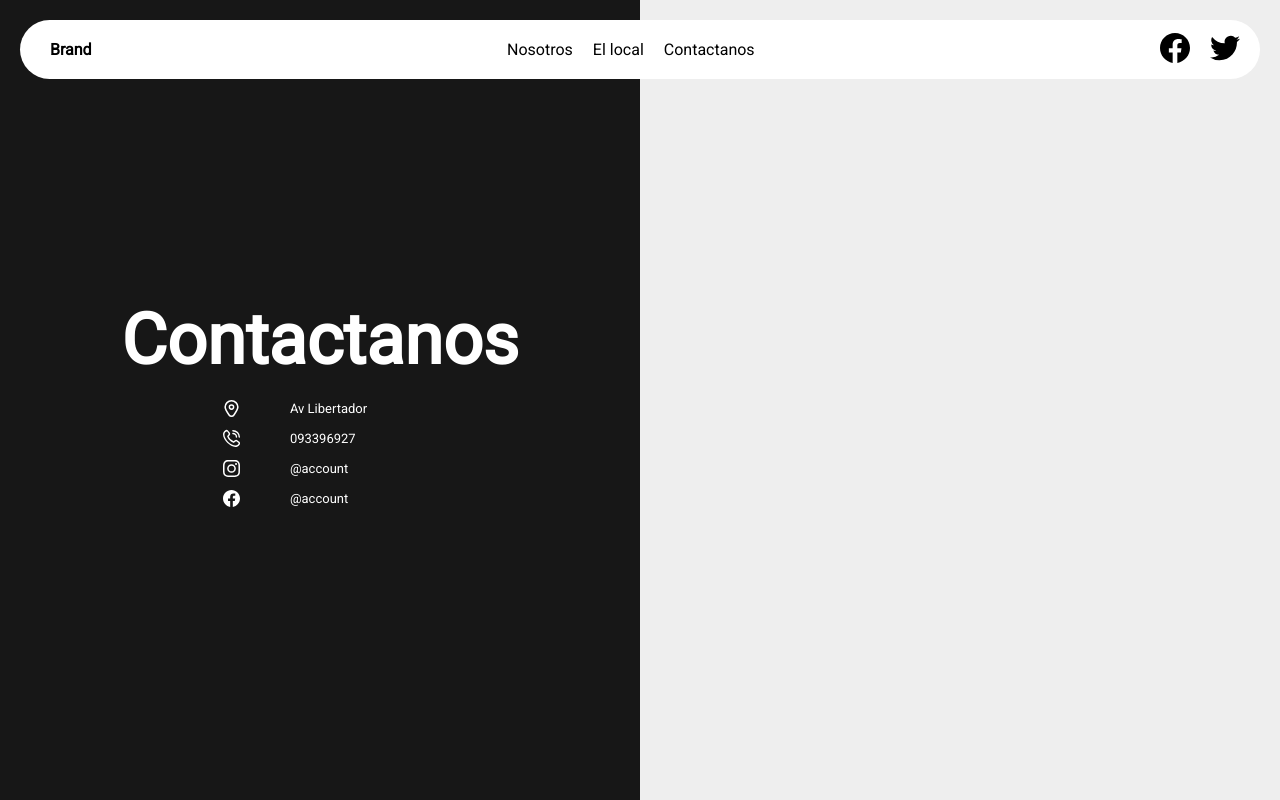
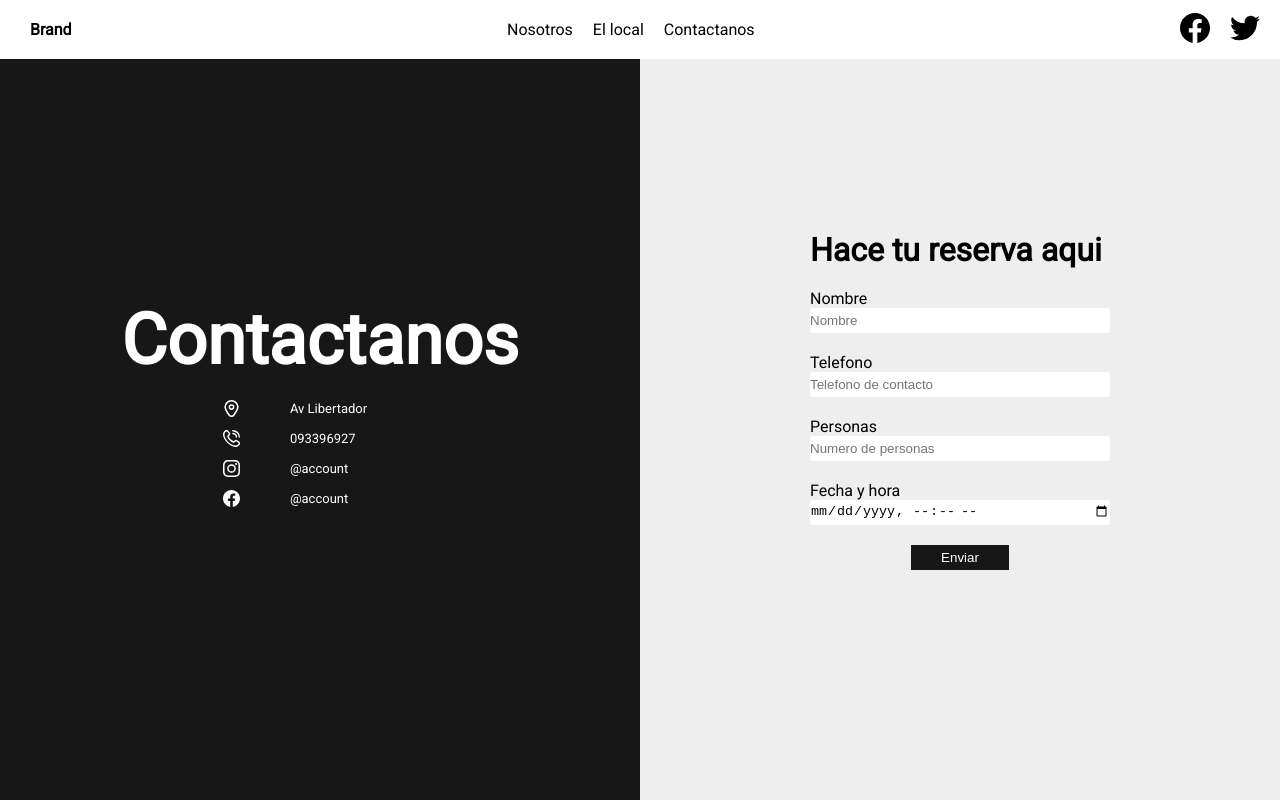
Before and after one commit to emirod1955/Restaurant-webpage-01, a React (Create React App) app: page /contactanos in a window 1280 px wide. Built offline with nearby package versions, Linux system fonts and the light colour scheme; a web font is replaced by a local one.

Commit message:
reserva online terminada, ya esta conectada a firebase

```diff
--- a/package.json
+++ b/package.json
@@ -6,6 +6,7 @@
     "@testing-library/jest-dom": "^5.16.4",
     "@testing-library/react": "^13.3.0",
     "@testing-library/user-event": "^13.5.0",
+    "firebase": "^9.8.4",
     "history": "^5.3.0",
     "react": "^18.2.0",
     "react-dom": "^18.2.0",
--- a/src/components/Contactanos/Contactanos.css
+++ b/src/components/Contactanos/Contactanos.css
@@ -67,3 +67,40 @@ body{
 #contactanos-title{
     font-size: 7rem;
 }
+
+.white-block{
+    display: flex;
+    justify-content: center;
+    align-items: center;
+}
+
+#SubmitButton{
+    color: white;
+    border: none;
+    padding: 0.5rem 3rem;
+}
+
+.ButtonDiv{
+    display: flex;
+    justify-content: center;
+}
+
+.Inputs, .ContactanosTextArea{
+    border: 0;
+    width: 30rem;
+    border-radius: 0.3rem;
+}
+
+.Inputs{
+    height: 2.5rem;
+}
+
+.ContactanosTextArea{
+    height: 5rem;
+}
+
+.seccion1{
+    display: flex;
+    flex-direction: column;
+    margin: 2rem 0rem;
+}
--- a/src/components/Contactanos/Contactanos.jsx
+++ b/src/components/Contactanos/Contactanos.jsx
@@ -1,4 +1,5 @@
-import React from "react";
+import React, { useState} from "react";
+import { db } from "./firebase";
 
 //import css
 import './Contactanos.css';
@@ -10,6 +11,40 @@ import Instagram from "./img/Instagram";
 import Facebook from "./img/Facebook";
 
 function Contactanos (){
+
+    const [name, setName] = useState("");
+    const [phone, setPhone] = useState("");
+    const [people, setPeople] = useState("");
+    const [date, setDate] = useState("");
+
+    const [loader, setLoader] = useState(false);
+
+    const handleSubmit = (e) => {
+      e.preventDefault();
+      setLoader(true);
+
+      db.collection("contacts")
+        .add({
+          name: name,
+          phone: phone,
+          people: people,
+          date: date,
+        })
+        .then(() => {
+          setLoader(false);
+          alert("Your message has been submitted👍");
+        })
+        .catch((error) => {
+          alert(error.message);
+          setLoader(false);
+        });
+
+      setName("");
+      setPhone("");
+      setPeople("");
+      setDate("");
+    };
+
   return(
     <div className="blocks-contactanos">
       <div className="black-block">
@@ -21,7 +56,64 @@ function Contactanos (){
           <div className="contactanos-facebook"><Facebook id="contactanos-img-facebook"/><p id="black-text">@account</p></div>
         </div>
       </div>
-      <div className="white-block"></div>
+      <div className="white-block">
+      <form className="form" onSubmit={handleSubmit}>
+        <div className="formularios">
+          <h1 id="contactTitle">Hace tu reserva aqui</h1>
+
+          <div className="seccion1">
+          <label>Nombre</label>
+            <input
+              className="Inputs"
+              placeholder="Nombre"
+
+              onChange={(e) => setName(e.target.value)}
+            />
+          </div>
+
+          <div className="seccion1">
+          <label>Telefono</label>
+            <input
+              className="Inputs"
+              placeholder="Telefono de contacto"
+
+              onChange={(e) => setPhone(e.target.value)}
+            />
+          </div>
+
+          <div className="seccion1">
+          <label>Personas</label>
+            <input
+              type="number"
+              className="Inputs"
+              placeholder="Numero de personas"
+
+              onChange={(e) => setPeople(e.target.value)}
+            />
+          </div>
+
+          <div className="seccion1">
+          <label>Fecha y hora</label>
+            <input
+              type="datetime-local"
+              className="Inputs"
+
+              onChange={(e) => setDate(e.target.value)}
+            />
+          </div>
+
+          <div className="ButtonDiv">
+          <button
+            type="submit"
+            style={{ background: loader ? "#000" : "#171717" }}
+            id="SubmitButton"
+          >
+          Enviar
+          </button>
+          </div>
+        </div>
+      </form>
+      </div>
     </div>
   );
 }
--- /dev/null
+++ b/src/components/Contactanos/firebase.js
@@ -0,0 +1,16 @@
+import firebase from "firebase/compat/app"
+import "firebase/compat/auth"
+import "firebase/compat/firestore"
+
+var firebaseApp = firebase.initializeApp({
+    apiKey: "AIzaSyAMqbE-T00QgZhd9h3IjgNRMKalNdYnECE",
+    authDomain: "restaurante01-2e6b3.firebaseapp.com",
+    projectId: "restaurante01-2e6b3",
+    storageBucket: "restaurante01-2e6b3.appspot.com",
+    messagingSenderId: "751136637814",
+    appId: "1:751136637814:web:3ab7163004d4827f143057"
+});
+
+var db = firebaseApp.firestore();
+
+export { db };
--- a/src/components/NavBar/NavBar.css
+++ b/src/components/NavBar/NavBar.css
@@ -30,10 +30,10 @@ a{
 .nav{
     /*background-color: #0275d8;*/
     background-color: #fff;
-    border-radius: 10rem;
+    /*border-radius: 10rem;
     margin-top: 2rem;
     margin-left: 2rem;
-    margin-right: 2rem;
+    margin-right: 2rem;*/
     display: flex;
     justify-content: space-between;
 }
```
Also changed, not shown: 1 other file (tests, documents, lock files or other folders).
